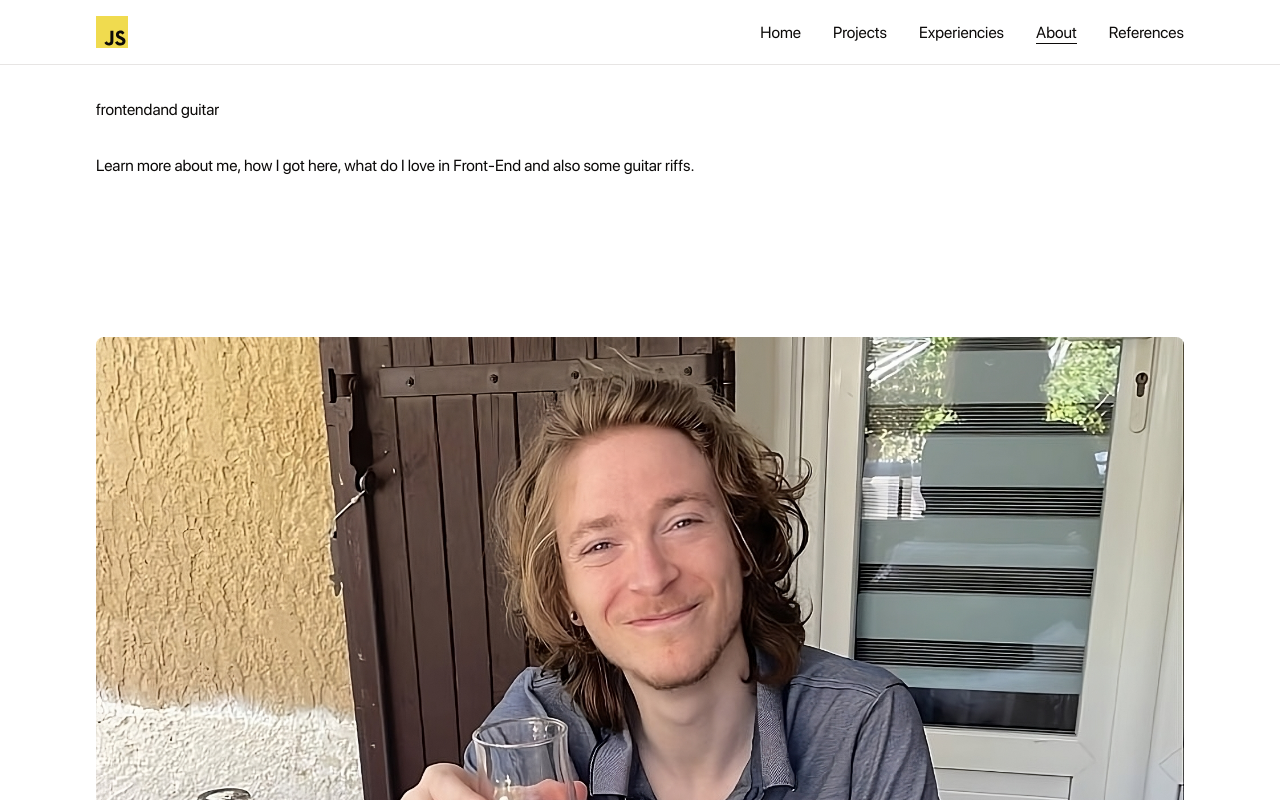
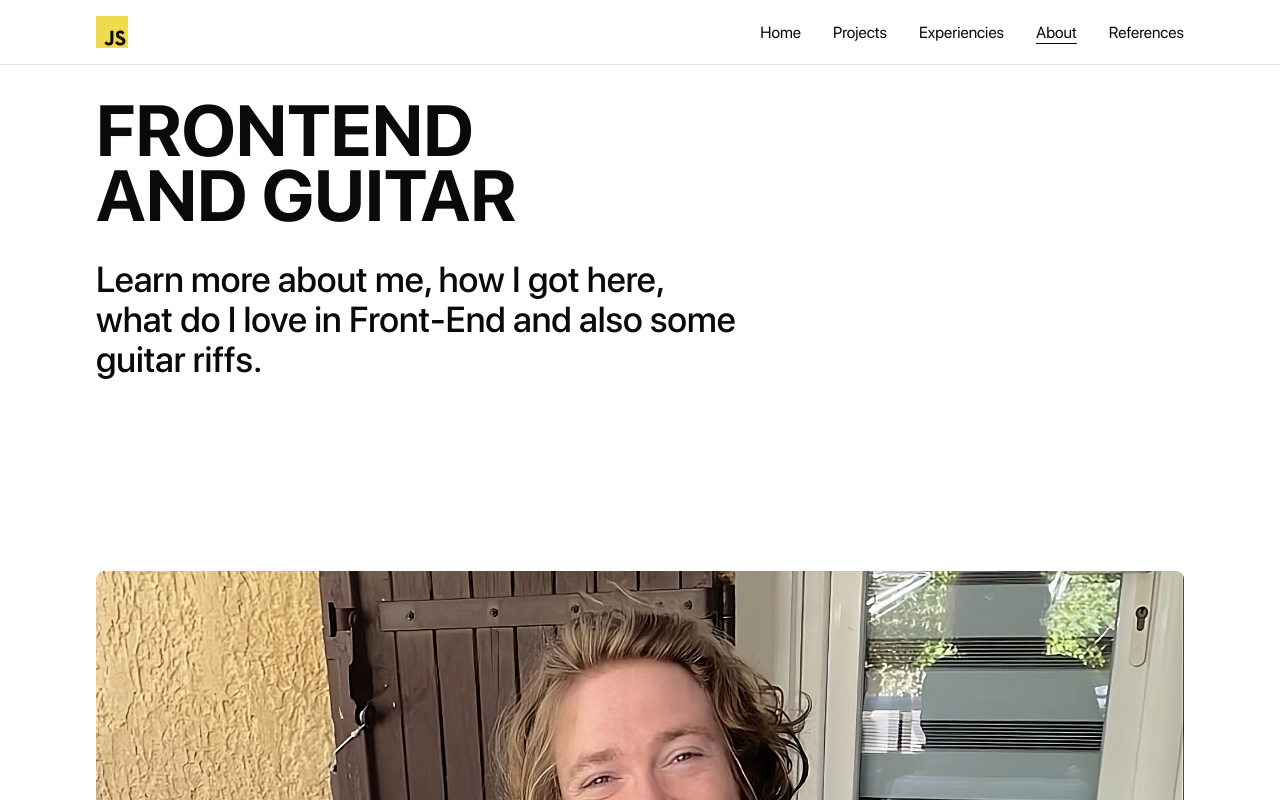
Before and after one commit to Newpoki/portfolio, a Next.js app: page /about in a window 1280 px wide. Shown: the top 800 px of the page. Built offline with nearby package versions, Linux system fonts and the light colour scheme.

Commit message:
task: various fixes

```diff
--- a/app/(home)/page.tsx
+++ b/app/(home)/page.tsx
@@ -12,8 +12,9 @@ export default function Home() {
     <section>
       <div className="mb-8 flex flex-col">
         <h1 className="flex flex-col">
-          <span>Jason Savelli</span>
-          <span>Front End Dev</span>
+          Jason Savelli
+          <br />
+          Front End Dev
         </h1>
       </div>
 
--- a/app/about/page.tsx
+++ b/app/about/page.tsx
@@ -13,8 +13,9 @@ export default function About() {
     <div>
       <div className="mb-8 flex flex-col">
         <h1>
-          <span>frontend</span>
-          <span>and guitar</span>
+          frontend
+          <br />
+          and guitar
         </h1>
       </div>
 
--- a/app/globals.css
+++ b/app/globals.css
@@ -2,7 +2,6 @@
 @tailwind components;
 @tailwind utilities;
 
-@layer base {
 @layer base {
   :root {
     --background: 0 0% 100%;
@@ -59,7 +58,6 @@
     --chart-5: 340 75% 55%;
   }
 }
-}
 
 @layer base {
   * {
@@ -69,9 +67,19 @@
   body {
     @apply bg-background font-sans text-foreground;
   }
+
+  h1 {
+    @apply text-2xl font-bold uppercase !leading-[0.9] sm:text-3xl lg:text-5xl xl:text-7xl 2xl:text-9xl;
+  }
+  h2 {
+    @apply mb-8 font-medium sm:text-lg lg:text-xl xl:text-4xl;
+  }
+  h3 {
+    @apply text-xl;
+  }
 }
 
-@layer utilities {
+@layer components {
   .main-layout-px {
     @apply px-4 lg:px-12 xl:px-24;
   }
```
Lines whose indentation alone changed are shown as unchanged.
